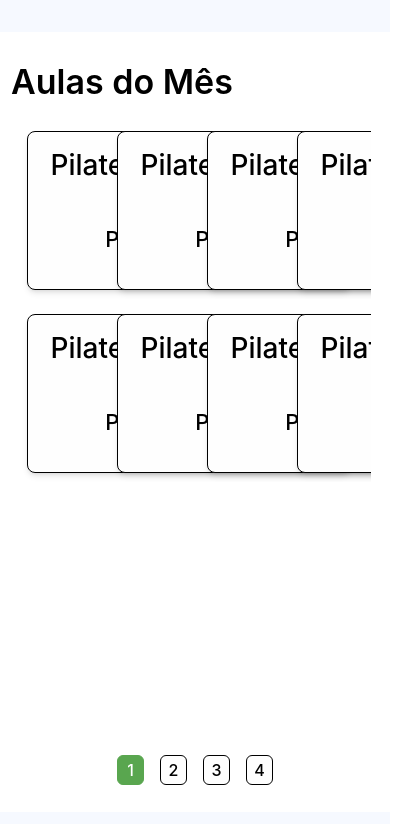
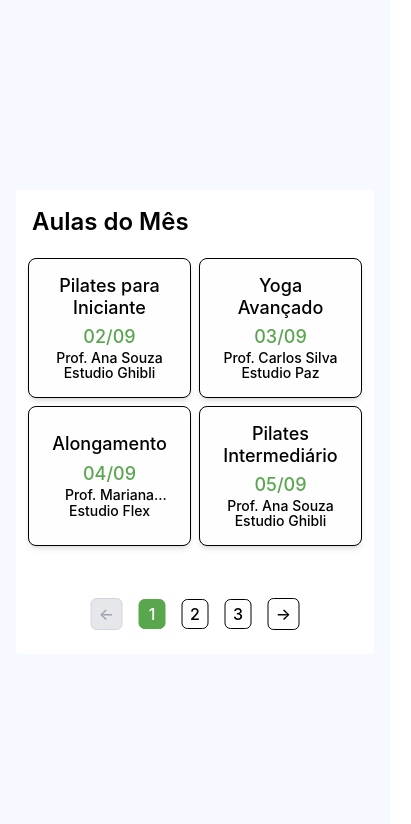
Before and after one commit to Bruxx092/Front_End_Define_Pilates, a React (Vite) app: page /classes in a window 390 px wide. Shown: the top 824 px of the page, 411 px wide, since content can reach past the window. Built offline with nearby package versions, Linux system fonts and the light colour scheme.

Commit message:
versão responsiva feita

```diff
--- a/src/pages/Auth/MonthlyClasses.jsx
+++ b/src/pages/Auth/MonthlyClasses.jsx
@@ -2,30 +2,61 @@ import React, { useState, useRef, useEffect } from 'react';
 
 const sampleClasses = [
   { id: 1, title: 'Pilates para Iniciante', date: '02/09', teacher: 'Prof. Ana Souza', studio: 'Estudio Ghibli' },
-  { id: 2, title: 'Pilates para Iniciante', date: '02/09', teacher: 'Prof. Ana Souza', studio: 'Estudio Ghibli' },
-  { id: 3, title: 'Pilates para Iniciante', date: '02/09', teacher: 'Prof. Ana Souza', studio: 'Estudio Ghibli' },
-  { id: 4, title: 'Pilates para Iniciante', date: '02/09', teacher: 'Prof. Ana Souza', studio: 'Estudio Ghibli' },
-  { id: 5, title: 'Pilates para Iniciante', date: '02/09', teacher: 'Prof. Ana Souza', studio: 'Estudio Ghibli' },
-  { id: 6, title: 'Pilates para Iniciante', date: '02/09', teacher: 'Prof. Ana Souza', studio: 'Estudio Ghibli' },
-  { id: 7, title: 'Pilates para Iniciante', date: '02/09', teacher: 'Prof. Ana Souza', studio: 'Estudio Ghibli' },
-  { id: 8, title: 'Pilates para Iniciante', date: '02/09', teacher: 'Prof. Ana Souza', studio: 'Estudio Ghibli' }
+  { id: 2, title: 'Yoga Avançado', date: '03/09', teacher: 'Prof. Carlos Silva', studio: 'Estudio Paz' },
+  { id: 3, title: 'Alongamento', date: '04/09', teacher: 'Prof. Mariana Costa', studio: 'Estudio Flex' },
+  { id: 4, title: 'Pilates Intermediário', date: '05/09', teacher: 'Prof. Ana Souza', studio: 'Estudio Ghibli' },
+  { id: 5, title: 'Meditação Guiada', date: '06/09', teacher: 'Prof. João Medeiros', studio: 'Estudio Zen' },
+  { id: 6, title: 'Pilates Avançado', date: '07/09', teacher: 'Prof. Ricardo Lima', studio: 'Estudio Ghibli' },
+  { id: 7, title: 'Yoga para Iniciantes', date: '08/09', teacher: 'Prof. Carla Santos', studio: 'Estudio Paz' },
+  { id: 8, title: 'Pilates Funcional', date: '09/09', teacher: 'Prof. Ana Souza', studio: 'Estudio Ghibli' },
+  { id: 9, title: 'Alongamento Profundo', date: '10/09', teacher: 'Prof. Mariana Costa', studio: 'Estudio Flex' },
+  { id: 10, title: 'Meditação Avançada', date: '11/09', teacher: 'Prof. João Medeiros', studio: 'Estudio Zen' },
+  { id: 11, title: 'Pilates Terapêutico', date: '12/09', teacher: 'Prof. Ricardo Lima', studio: 'Estudio Ghibli' },
+  { id: 12, title: 'Yoga Restaurativo', date: '13/09', teacher: 'Prof. Carla Santos', studio: 'Estudio Paz' }
 ];
 
 export default function MonthlyClasses({ classes = sampleClasses }) {
-  const pagesCount = 4; // número de páginas visíveis na paginação (1,2,3,4)
-  const [currentPage, setCurrentPage] = useState(0); // índice da página atual (0-based)
-  const [isAnimating, setIsAnimating] = useState(false); // flag para o estado da animação
+  const [currentPage, setCurrentPage] = useState(0);
+  const [isAnimating, setIsAnimating] = useState(false);
+  const [isMobile, setIsMobile] = useState(false);
   const trackRef = useRef(null);
 
-  // Cada painel é uma "página" que contém os mesmos dados
-  const pages = Array.from({ length: pagesCount }, () => classes);
+  // Detecta se é mobile
+  useEffect(() => {
+    const checkMobile = () => {
+      setIsMobile(window.innerWidth <= 768);
+    };
 
-  // Ao trocar de página, ativa animação e depois limpa flag
+    checkMobile();
+    window.addEventListener('resize', checkMobile);
+    return () => window.removeEventListener('resize', checkMobile);
+  }, []);
+
+  // Calcula quantos itens cabem por página baseado no layout
+  const getItemsPerPage = () => {
+    if (isMobile) {
+      return 4; // 2x2 grid no mobile
+    }
+    return 8; // 4x2 grid no desktop
+  };
+
+  // Divide as aulas em páginas dinamicamente
+  const paginateClasses = (classesArray, itemsPerPage) => {
+    const pages = [];
+    for (let i = 0; i < classesArray.length; i += itemsPerPage) {
+      pages.push(classesArray.slice(i, i + itemsPerPage));
+    }
+    return pages;
+  };
+
+  const itemsPerPage = getItemsPerPage();
+  const pages = paginateClasses(classes, itemsPerPage);
+  const pagesCount = pages.length;
+
   const goToPage = (index) => {
-    if (index === currentPage) return;
+    if (index === currentPage || index < 0 || index >= pagesCount) return;
     setIsAnimating(true);
     setCurrentPage(index);
-    // limpa o estado de animação após a transição
     setTimeout(() => setIsAnimating(false), 450);
   };
 
@@ -37,63 +68,79 @@ export default function MonthlyClasses({ classes = sampleClasses }) {
     };
     window.addEventListener('keydown', onKey);
     return () => window.removeEventListener('keydown', onKey);
-  }, [currentPage]);
+  }, [currentPage, pagesCount]);
 
   return (
-    // Fundo que ocupa a tela inteira
-    <div className="min-h-screen w-full bg-[#F6F9FF] flex items-center justify-center font-inter">
-      {/* Painel branco centralizado */}
-      <div
-        className="relative bg-white rounded-sm"
-        style={{ width: '1448px', height: '780px' }}
-      >
+    <div className="min-h-screen w-full bg-[#F6F9FF] flex items-center justify-center font-inter py-4">
+      {/* Container principal com responsividade */}
+      <div className={`relative bg-white rounded-sm ${isMobile ? 'w-full mx-4 my-2' : 'w-[1448px] h-[780px]'}`}>
         {/* Cabeçalho */}
-        <div className="px-8 pt-6">
-          <h2 className="text-[34px] font-semibold text-black">Aulas do Mês</h2>
+        <div className={`${isMobile ? 'px-4 pt-4' : 'px-8 pt-6'}`}>
+          <h2 className={`font-semibold text-black ${isMobile ? 'text-2xl' : 'text-[34px]'}`}>
+            Aulas do Mês
+          </h2>
         </div>
 
-        {/* Área de conteúdo: container com overflow para o slide */}
-        <div className="px-10 pt-6">
-          {/* viewport: oculta o conteúdo que está fora do painel para criar o efeito de slide */}
-          <div className="relative overflow-hidden" style={{ width: '100%', height: '600px' }}>
-            {/* track: linha horizontal que contém N painéis (um painel por página) */}
+        {/* Área de conteúdo */}
+        <div className={`${isMobile ? 'px-2 pt-4' : 'px-10 pt-6'}`}>
+          {/* Viewport do slider */}
+          <div
+            className="relative overflow-hidden"
+            style={{
+              width: '100%',
+              height: isMobile ? 'auto' : '600px',
+              minHeight: isMobile ? '400px' : '600px'
+            }}
+          >
+            {/* Track do slider */}
             <div
               ref={trackRef}
               className="flex"
-              // transform em porcentagem: cada painel ocupa 100% da largura do viewport
               style={{
                 width: `${pagesCount * 100}%`,
                 transform: `translateX(-${currentPage * (100 / pagesCount)}%)`,
-                transition: isAnimating ? 'transform 420ms ease' : 'transform 420ms ease'
+                transition: isAnimating ? 'transform 420ms ease' : 'none'
               }}
             >
-              {/* renderiza cada painel */}
+              {/* Renderiza cada página */}
               {pages.map((pageClasses, pageIndex) => (
                 <div
                   key={pageIndex}
                   className="flex-shrink-0"
-                  style={{ width: `${100 / pagesCount}%`, paddingRight: '8px', paddingLeft: '8px' }}
+                  style={{ width: `${100 / pagesCount}%`, padding: isMobile ? '4px' : '8px' }}
                 >
-                  {/* Grid interno */}
-                  <div className="w-full h-full flex items-start justify-center">
-                    <div
-                      className="grid grid-cols-4 gap-x-6 gap-y-6"
-                      style={{ width: '100%', justifyContent: 'center' }}
-                    >
+                  {/* Grid responsivo */}
+                  <div className={`w-full h-full flex items-start justify-center`}>
+                    <div className={`
+                      ${isMobile
+                        ? 'grid grid-cols-2 gap-2 w-full'
+                        : 'grid grid-cols-4 gap-x-6 gap-y-6 w-full'
+                      }
+                    `}>
                       {pageClasses.map((c) => (
                         <article
                           key={`${pageIndex}-${c.id}`}
-                          className="bg-[#FEFEFE] border border-black rounded-lg shadow-md p-4 box-border flex flex-col justify-center items-center text-center"
-                          style={{ width: '324px', height: '159px', margin: '0 auto' }}
+                          className={`
+                            bg-[#FEFEFE] border border-black rounded-lg shadow-md p-4 box-border
+                            flex flex-col justify-center items-center text-center
+                            ${isMobile ? 'w-full' : 'w-[324px]'}
+                          `}
+                          style={{
+                            height: isMobile ? '140px' : '159px',
+                            margin: '0 auto'
+                          }}
                         >
                           {/* Título */}
                           <h3
                             className="font-medium text-black mb-1 leading-tight"
                             style={{
-                              fontSize: '28px',
-                              lineHeight: '34px',
+                              fontSize: isMobile ? '18px' : '28px',
+                              lineHeight: isMobile ? '22px' : '34px',
                               wordBreak: 'break-word',
-                              overflow: 'hidden'
+                              overflow: 'hidden',
+                              display: '-webkit-box',
+                              WebkitLineClamp: 2,
+                              WebkitBoxOrient: 'vertical'
                             }}
                           >
                             {c.title}
@@ -103,8 +150,8 @@ export default function MonthlyClasses({ classes = sampleClasses }) {
                           <p
                             className="font-medium"
                             style={{
-                              fontSize: '28px',
-                              lineHeight: '34px',
+                              fontSize: isMobile ? '18px' : '28px',
+                              lineHeight: isMobile ? '22px' : '34px',
                               color: '#59A64F',
                               marginTop: '4px'
                             }}
@@ -116,12 +163,15 @@ export default function MonthlyClasses({ classes = sampleClasses }) {
                           <p
                             className="font-medium"
                             style={{
-                              fontSize: '22px',
-                              lineHeight: '26px',
+                              fontSize: isMobile ? '14px' : '22px',
+                              lineHeight: isMobile ? '16px' : '26px',
                               color: '#000',
-                              marginTop: '6px',
+                              marginTop: isMobile ? '2px' : '6px',
                               wordBreak: 'break-word',
-                              overflow: 'hidden'
+                              overflow: 'hidden',
+                              display: '-webkit-box',
+                              WebkitLineClamp: 1,
+                              WebkitBoxOrient: 'vertical'
                             }}
                           >
                             {c.teacher}
@@ -131,12 +181,15 @@ export default function MonthlyClasses({ classes = sampleClasses }) {
                           <p
                             className="font-medium"
                             style={{
-                              fontSize: '22px',
-                              lineHeight: '26px',
+                              fontSize: isMobile ? '14px' : '22px',
+                              lineHeight: isMobile ? '16px' : '26px',
                               color: '#000',
-                              marginTop: '2px',
+                              marginTop: isMobile ? '0px' : '2px',
                               wordBreak: 'break-word',
-                              overflow: 'hidden'
+                              overflow: 'hidden',
+                              display: '-webkit-box',
+                              WebkitLineClamp: 1,
+                              WebkitBoxOrient: 'vertical'
                             }}
                           >
                             {c.studio}
@@ -148,11 +201,30 @@ export default function MonthlyClasses({ classes = sampleClasses }) {
                 </div>
               ))}
             </div>
-          </div>
 
-          {/* Paginação (rodapé) */}
-          <div className="w-full flex justify-center mt-6">
+            {/* === PAGINAÇÃO MOVIDA PARA DENTRO DO VIEWPORT (para permitir posicionamento absoluto no mobile) === */}
+            {/* Paginação: mantém desktop igual e mobile usa posição absoluta dentro do viewport */}
+{pagesCount > 0 && (
+  isMobile ? (
+    // === MOBILE: paginação absoluta dentro do viewport ===
+    <div
+      className="absolute left-1/2 transform -translate-x-1/2"
+      style={{ bottom: 24, zIndex: 30 }} // <-- ajuste bottom para "subir" mais/menos
+    >
       <div className="flex gap-4 items-center">
+        <button
+          onClick={() => goToPage(currentPage - 1)}
+          disabled={currentPage === 0}
+          className={`w-8 h-8 border rounded-md flex items-center justify-center font-medium ${
+            currentPage === 0
+              ? 'bg-gray-200 border-gray-300 text-gray-400 cursor-not-allowed'
+              : 'bg-[#FEFEFE] border-black text-black hover:bg-gray-50'
+          }`}
+          aria-label="Página anterior"
+        >
+          ←
+        </button>
+
         {Array.from({ length: pagesCount }).map((_, idx) => {
           const active = idx === currentPage;
           return (
@@ -160,7 +232,9 @@ export default function MonthlyClasses({ classes = sampleClasses }) {
               key={idx}
               onClick={() => goToPage(idx)}
               className={`w-[27px] h-[30px] border rounded-md flex items-center justify-center font-medium ${
-                      active ? 'bg-[#59A64F] border-[#59A64F] text-white' : 'bg-[#FEFEFE] border-black text-black'
+                active
+                  ? 'bg-[#59A64F] border-[#59A64F] text-white'
+                  : 'bg-[#FEFEFE] border-black text-black hover:bg-gray-50'
               }`}
               aria-current={active ? 'true' : 'false'}
               aria-label={`Página ${idx + 1}`}
@@ -169,8 +243,78 @@ export default function MonthlyClasses({ classes = sampleClasses }) {
             </button>
           );
         })}
+
+        <button
+          onClick={() => goToPage(currentPage + 1)}
+          disabled={currentPage === pagesCount - 1}
+          className={`w-8 h-8 border rounded-md flex items-center justify-center font-medium ${
+            currentPage === pagesCount - 1
+              ? 'bg-gray-200 border-gray-300 text-gray-400 cursor-not-allowed'
+              : 'bg-[#FEFEFE] border-black text-black hover:bg-gray-50'
+          }`}
+          aria-label="Próxima página"
+        >
+          →
+        </button>
       </div>
     </div>
+  ) : (
+    // === DESKTOP: paginação estática abaixo do conteúdo (como antes) ===
+    <div className="w-full flex justify-center mt-6">
+      <div className="flex gap-4 items-center">
+        <button
+          onClick={() => goToPage(currentPage - 1)}
+          disabled={currentPage === 0}
+          className={`w-8 h-8 border rounded-md flex items-center justify-center font-medium ${
+            currentPage === 0
+              ? 'bg-gray-200 border-gray-300 text-gray-400 cursor-not-allowed'
+              : 'bg-[#FEFEFE] border-black text-black hover:bg-gray-50'
+          }`}
+          aria-label="Página anterior"
+        >
+          ←
+        </button>
+
+        {Array.from({ length: pagesCount }).map((_, idx) => {
+          const active = idx === currentPage;
+          return (
+            <button
+              key={idx}
+              onClick={() => goToPage(idx)}
+              className={`w-[27px] h-[30px] border rounded-md flex items-center justify-center font-medium ${
+                active
+                  ? 'bg-[#59A64F] border-[#59A64F] text-white'
+                  : 'bg-[#FEFEFE] border-black text-black hover:bg-gray-50'
+              }`}
+              aria-current={active ? 'true' : 'false'}
+              aria-label={`Página ${idx + 1}`}
+            >
+              {idx + 1}
+            </button>
+          );
+        })}
+
+        <button
+          onClick={() => goToPage(currentPage + 1)}
+          disabled={currentPage === pagesCount - 1}
+          className={`w-8 h-8 border rounded-md flex items-center justify-center font-medium ${
+            currentPage === pagesCount - 1
+              ? 'bg-gray-200 border-gray-300 text-gray-400 cursor-not-allowed'
+              : 'bg-[#FEFEFE] border-black text-black hover:bg-gray-50'
+          }`}
+          aria-label="Próxima página"
+        >
+          →
+        </button>
+      </div>
+    </div>
+  )
+)}
+            {/* === FIM DA PAGINAÇÃO DENTRO DO VIEWPORT === */}
+          </div>
+
+          {/* Nota: em desktop a paginação já está renderizada dentro do viewport block acima,
+              mas por causa da lógica de classes ela aparece visualmente abaixo do conteúdo. */}
         </div>
       </div>
     </div>
```
Lines whose indentation alone changed are shown as unchanged.
